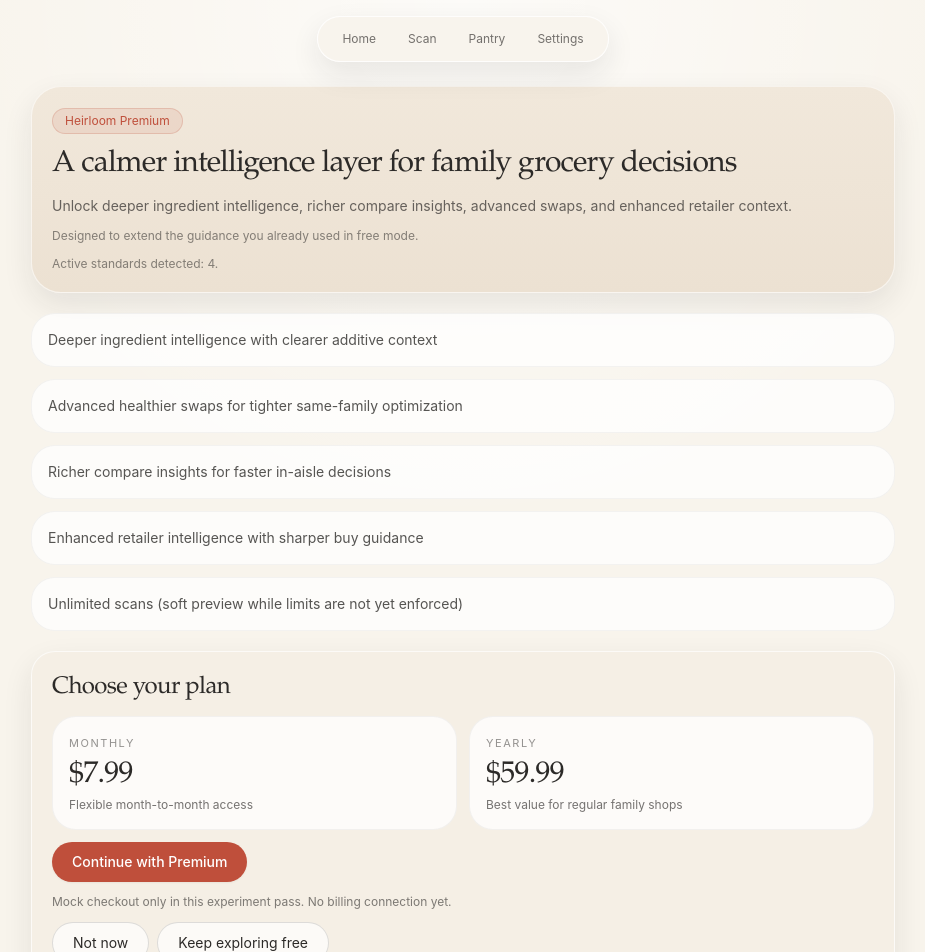
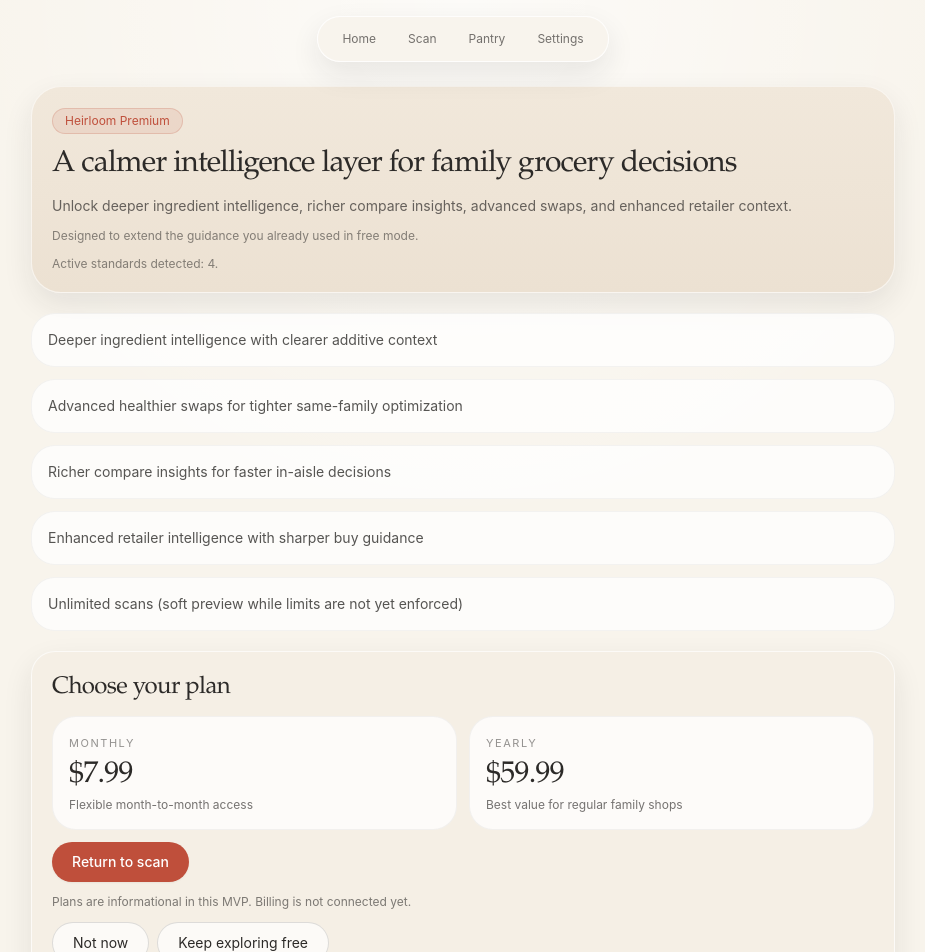
Before and after one commit to leandrapilieri/heirloom-scanner, a Next.js app: page /premium in a window 1280 px wide. Shown: the top 952 px of the page, without its empty margins (177-1102 px from the left). Built offline with nearby package versions, Linux system fonts and the light colour scheme.

Commit message:
Clarify premium CTAs in core result flow

```diff
--- a/app/compare/page.tsx
+++ b/app/compare/page.tsx
@@ -127,7 +127,7 @@
           <p>{premiumSourcePrompt("compare_insights")}</p>
           <p className="text-xs text-ink/60">{premiumSourceProof("compare_insights")}</p>
           <div className="flex gap-2">
-            <Link className="btn-primary text-sm" href="/premium?source=compare_insights">View Premium</Link>
+            <Link className="btn-primary text-sm" href="/premium?source=compare_insights">View premium details</Link>
             <button
               className="btn-secondary text-sm"
               onClick={() => {
@@ -150,7 +150,7 @@
             <p className="card-state blur-[1px] text-xs">
               Locked insight: {addedSugarPercent}% lower added sugar and {additiveDelta} fewer flagged additives in this current comparison pair.
             </p>
-            <Link className="btn-secondary text-sm inline-flex" href="/premium?source=compare_insights">Unlock this layer</Link>
+            <Link className="btn-secondary text-sm inline-flex" href="/premium?source=compare_insights">See premium preview options</Link>
           </>
         ) : (
           <p>This deeper analysis is part of premium preview. Core compare remains fully free and active.</p>
--- a/app/premium/page.tsx
+++ b/app/premium/page.tsx
@@ -68,9 +68,9 @@
           ))}
         </div>
         <Link className="btn-primary inline-flex justify-center" href="/scan">
-          Continue with Premium
+          Return to scan
         </Link>
-        <p className="text-xs text-ink/60">Mock checkout only in this experiment pass. No billing connection yet.</p>
+        <p className="text-xs text-ink/60">Plans are informational in this MVP. Billing is not connected yet.</p>
         <div className="flex gap-2">
           <button
             className="btn-secondary text-sm"
--- a/app/product/[slug]/page.tsx
+++ b/app/product/[slug]/page.tsx
@@ -302,14 +302,14 @@
                 href="/premium?source=extended_swaps"
                 onClick={() => openPremiumPreview("extended_swaps")}
               >
-                Deeper swaps
+                Swap details
               </Link>
               <Link
                 className="btn-secondary inline-flex text-xs"
                 href="/premium?source=retailer_intel"
                 onClick={() => openPremiumPreview("retailer_intel")}
               >
-                Retailer layer
+                Retailer details
               </Link>
             </div>
           </details>
--- a/app/report/[slug]/page.tsx
+++ b/app/report/[slug]/page.tsx
@@ -110,7 +110,7 @@
           <p>{premiumSourcePrompt("report")}</p>
           <p className="text-xs text-ink/60">{premiumSourceProof("report")}</p>
           <div className="flex gap-2">
-            <Link className="btn-primary text-sm" href="/premium?source=report">View Premium</Link>
+            <Link className="btn-primary text-sm" href="/premium?source=report">View premium details</Link>
             <button
               className="btn-secondary text-sm"
               onClick={() => {
@@ -136,7 +136,7 @@
             <p className="card-state blur-[1px]">
               Locked insight: {cleanerPercent}% cleaner flagged-additive profile available in this family ({flagDelta} fewer flagged additives).
             </p>
-            <Link className="btn-secondary inline-flex text-sm" href="/premium?source=report">Unlock this layer</Link>
+            <Link className="btn-secondary inline-flex text-sm" href="/premium?source=report">See premium preview options</Link>
           </div>
         ) : (
           <div className="space-y-2 text-sm text-ink/70">
```
